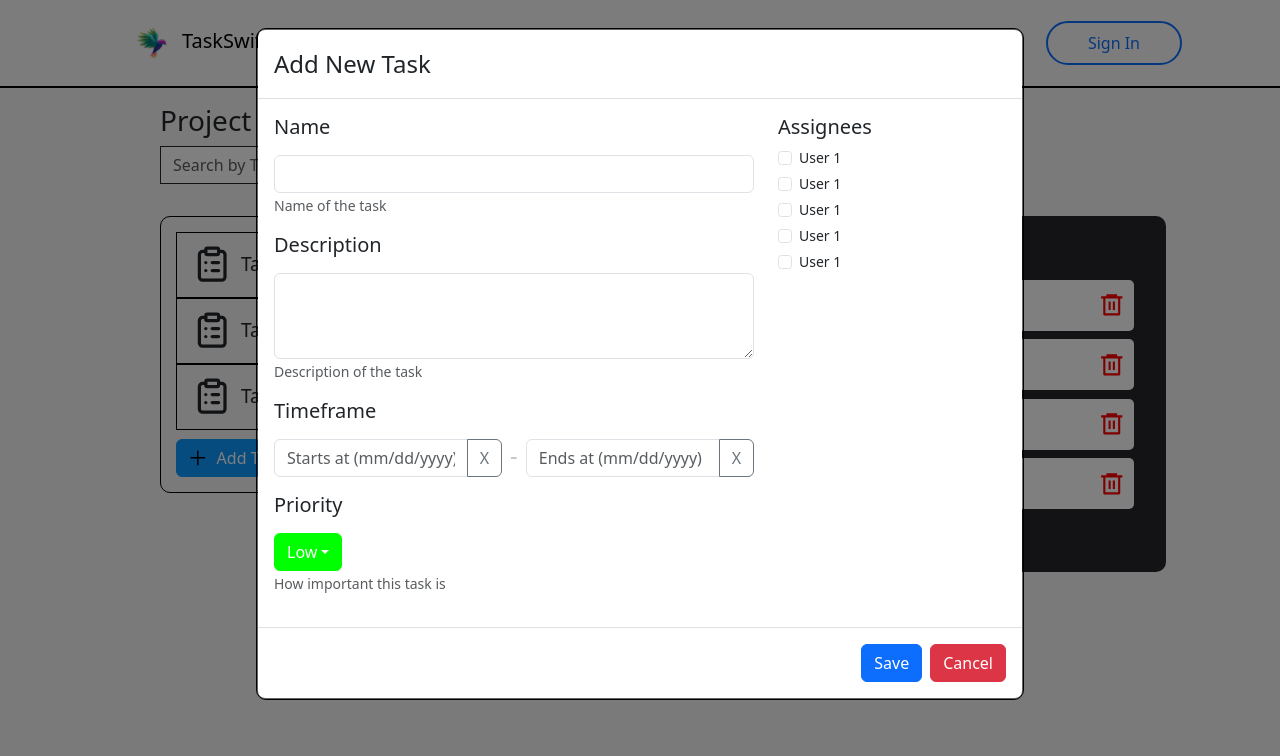
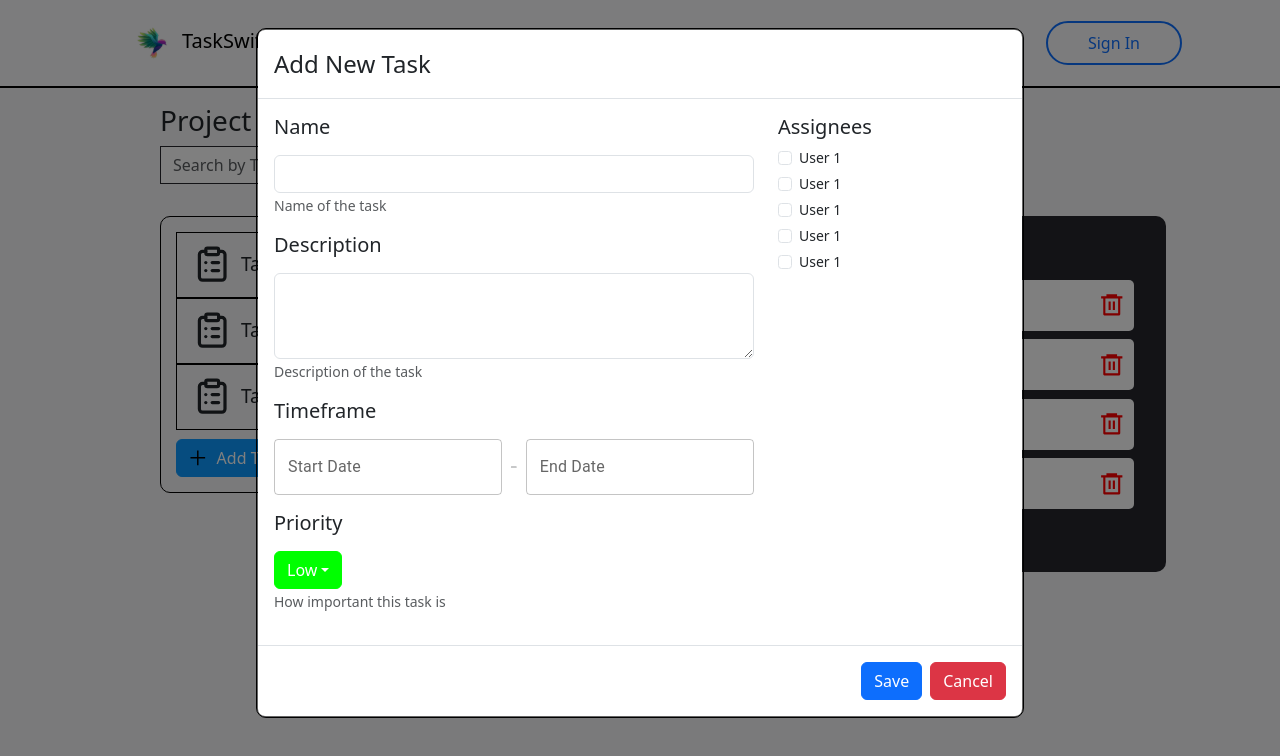
Before and after one commit to jonathanWongLS/TaskSwift, a React (Vite) app in the folder Frontend/: page /tasks in a window 1280 px wide. Both pictures are taken after a click on the button "Add Task". Shown: the top 756 px of the page. Built offline with nearby package versions, Linux system fonts and the light colour scheme.

Commit message:
Used datepicker from material UI in Add Project and Add Task modals

```diff
--- a/Frontend/package.json
+++ b/Frontend/package.json
@@ -10,7 +10,12 @@
     "preview": "vite preview"
   },
   "dependencies": {
+    "@emotion/react": "^11.11.3",
+    "@emotion/styled": "^11.11.0",
+    "@mui/material": "^5.15.10",
+    "@mui/x-date-pickers": "^6.19.4",
     "bootstrap": "^5.3.2",
+    "dayjs": "^1.11.10",
     "react": "^18.2.0",
     "react-bootstrap": "^2.9.2",
     "react-dom": "^18.2.0",
--- a/Frontend/src/components/TaskList/TaskList.jsx
+++ b/Frontend/src/components/TaskList/TaskList.jsx
@@ -13,6 +13,8 @@ import { FaUserCircle } from "react-icons/fa";
 import { RiDeleteBin6Line } from "react-icons/ri";
 import { GrAdd } from "react-icons/gr";
 import { BsDashLg } from "react-icons/bs";
+
+import { DatePicker } from '@mui/x-date-pickers/DatePicker';
 
 import "./TaskList.css";
 
@@ -225,17 +227,11 @@ const TaskList = () => {
                                             </Form.Label>
                                             <div className="task-timeframe-inputs-container">
                                                 <InputGroup className="task-timeframe-start-group">
-                                                    <Form.Control placeholder="Starts at (mm/dd/yyyy)" />
-                                                    <Button variant="outline-secondary">
-                                                        X
-                                                    </Button>
+                                                    <DatePicker label="Start Date" />
                                                 </InputGroup>
                                                 <BsDashLg />
                                                 <InputGroup className="task-timeframe-end-group">
-                                                    <Form.Control placeholder="Ends at (mm/dd/yyyy)" />
-                                                    <Button variant="outline-secondary" id="button-addon2">
-                                                    X
-                                                    </Button>
+                                                    <DatePicker label="End Date" />
                                                 </InputGroup>
                                             </div>
                                         </Form.Group>
--- a/Frontend/src/views/Projects/Projects.jsx
+++ b/Frontend/src/views/Projects/Projects.jsx
@@ -9,6 +9,8 @@ import Button from "react-bootstrap/Button";
 import Row from "react-bootstrap/Row";
 import Col from "react-bootstrap/Col";
 import Modal from "react-bootstrap/Modal";
+
+import { DatePicker } from '@mui/x-date-pickers/DatePicker';
 
 import { IoMdSearch } from "react-icons/io";
 import { GrAdd } from "react-icons/gr";
@@ -161,17 +163,11 @@ const Projects = () => {
                                                     </Form.Label>
                                                     <div className="project-timeframe-inputs-container">
                                                         <InputGroup className="task-timeframe-start-group">
-                                                            <Form.Control placeholder="Starts at (mm/dd/yyyy)" />
-                                                            <Button variant="outline-secondary">
-                                                                X
-                                                            </Button>
+                                                            <DatePicker label="Start Date" />
                                                         </InputGroup>
                                                         <BsDashLg />
                                                         <InputGroup className="project-timeframe-end-group">
-                                                            <Form.Control placeholder="Ends at (mm/dd/yyyy)" />
-                                                            <Button variant="outline-secondary" id="button-addon2">
-                                                            X
-                                                            </Button>
+                                                            <DatePicker label="End Date" />
                                                         </InputGroup>
                                                     </div>
                                                 </Form.Group>
```
Also changed, not shown: Frontend/src/main.jsx (+6 -1 lines), 1 other file (tests, documents, lock files or other folders).
